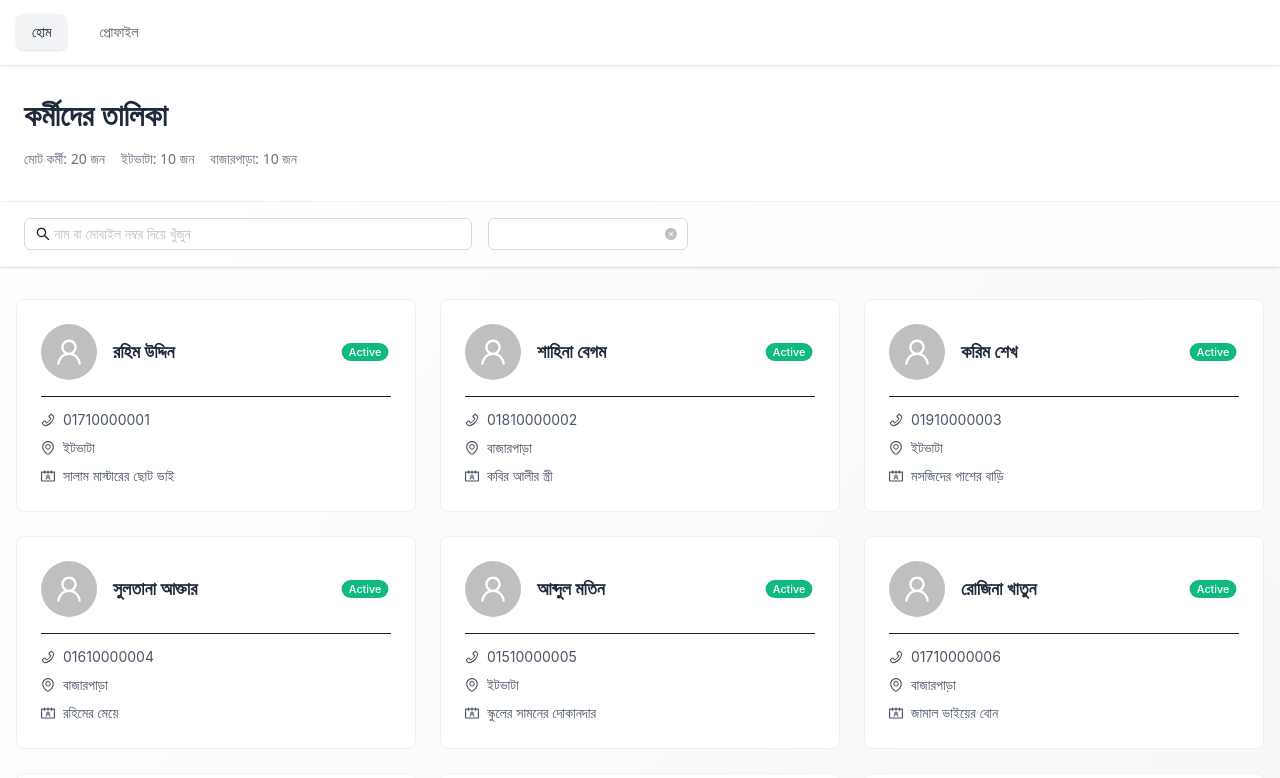
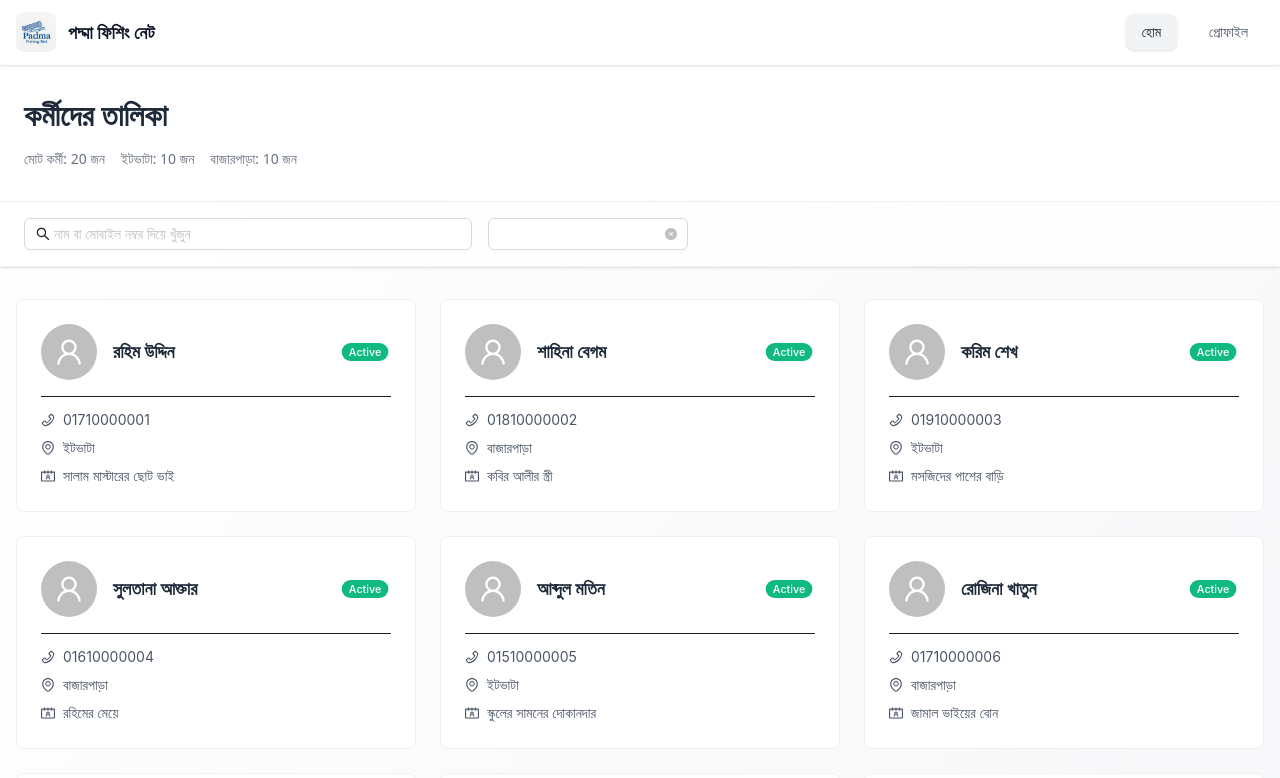
Before and after one commit to arif2758/padma-fishnet, a Next.js app: page / in a window 1280 px wide. Shown: the top 778 px of the page. Built offline with nearby package versions, Linux system fonts and the light colour scheme; what @ant-design/nextjs-registry would draw is missing.

Commit message:
testing 3

```diff
--- a/src/components/Navbar.tsx
+++ b/src/components/Navbar.tsx
@@ -1,6 +1,7 @@
 "use client";
 
 import Link from "next/link";
+import Image from "next/image";
 import { usePathname } from "next/navigation";
 
 export default function Navbar() {
@@ -8,7 +9,21 @@ export default function Navbar() {
   return (
     <nav className="sticky top-0 z-20 backdrop-blur-md bg-white/60 border-b border-gray-200/10 shadow-sm">
       <div className="max-w-7xl mx-auto px-4">
-        <div className="flex items-center h-16">
+        <div className="flex items-center justify-between h-16">
+          <div className="flex items-center">
+            <Link href="/" className="flex items-center">
+              <Image
+                src="/logo-padma-fishing-net.png"
+                alt="পদ্মা ফিশিং নেট"
+                width={40}
+                height={40}
+                className="rounded-lg"
+              />
+              <span className="ml-3 text-lg font-semibold text-gray-900">
+                পদ্মা ফিশিং নেট
+              </span>
+            </Link>
+          </div>
           <div className="flex space-x-4">
             <Link
               href="/"
```
Also changed, not shown: public/logo-padma-fishing-net.png (added).
